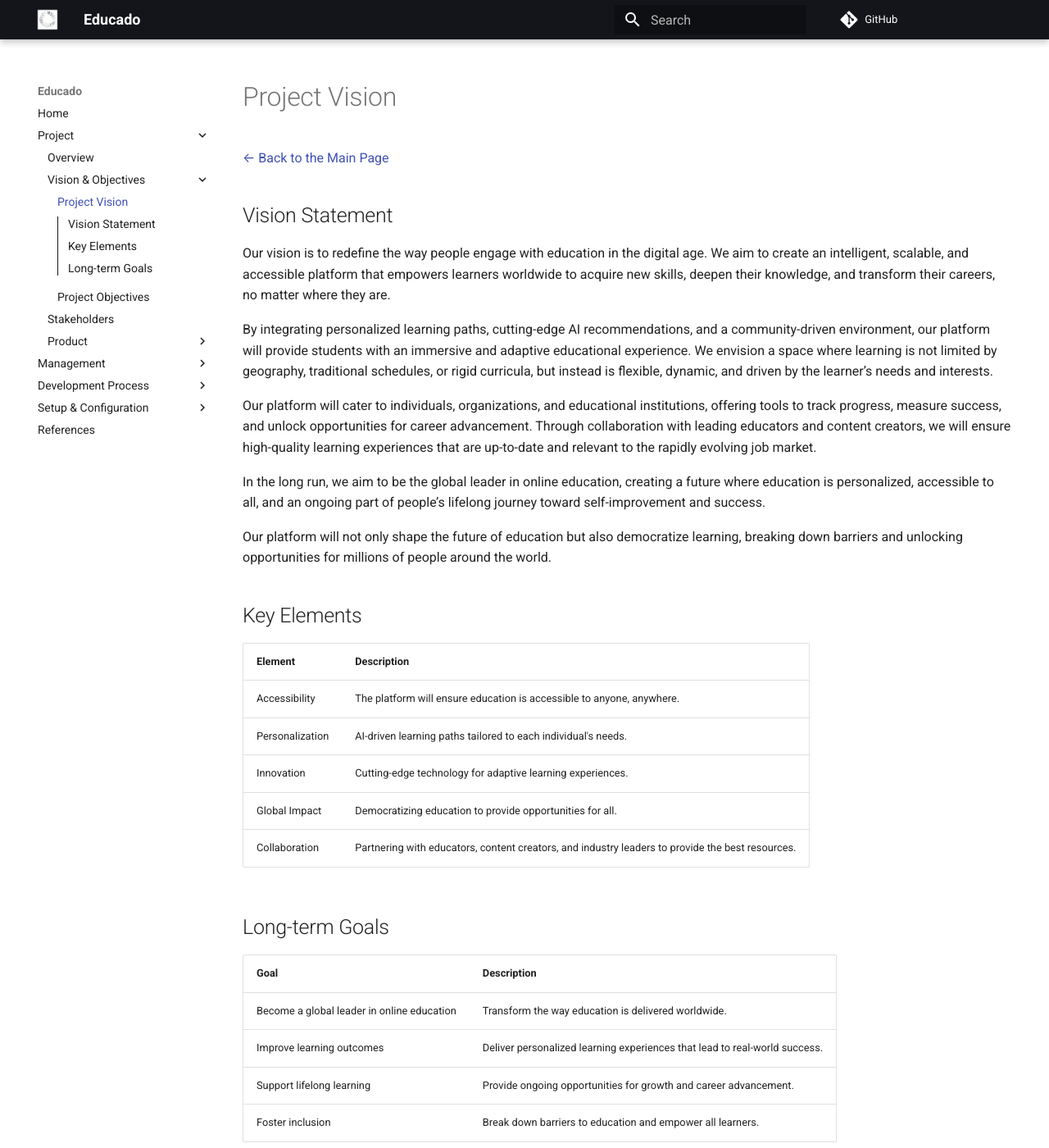
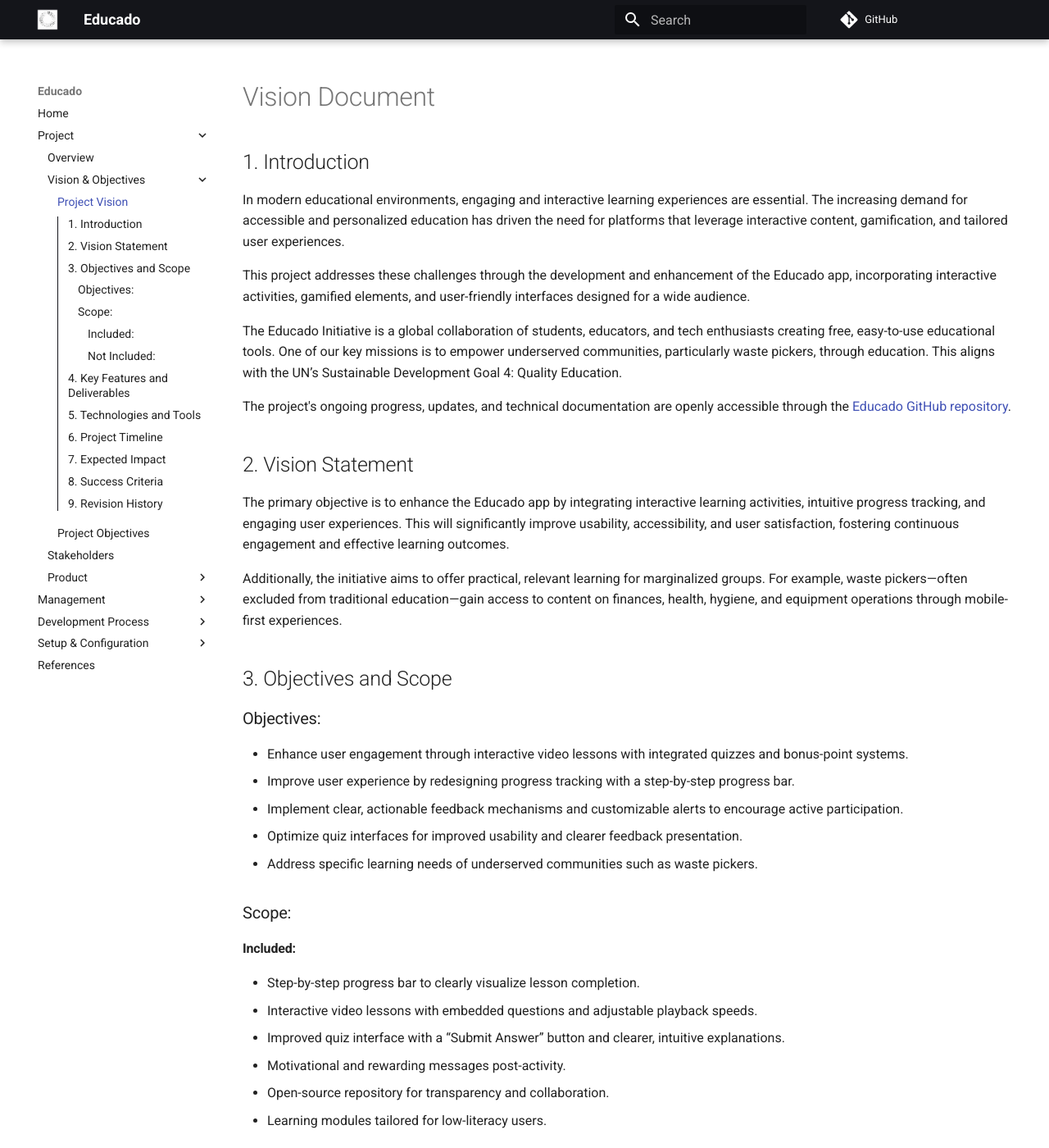
Before and after one commit to ErasmusEgalitarian/educado-docs, an MkDocs documentation site: the page built from docs/project/vision-objectives/vision.md, in a window 1280 px wide and 1400 px high. Shown: the whole window at 82% size. Built offline with MkDocs 1.6.1 and Material for MkDocs 9.7.7, drawn with Linux system fonts in a browser that asks for light colours; comment, search, counter and statistics services are not loaded; some of the changed text lies outside the part shown.

Commit message:
[DOCS] Initial commit of Educado project vision document
This commit introduces the first version of the Educado project vision document.
It outlines the project's purpose, objectives, scope, key features, expected impact,
technological stack, and alignment with SDG goals. The document also emphasizes
the platform's social mission of supporting underserved communities such as waste pickers.

```diff
--- a/docs/project/vision-objectives/vision.md
+++ b/docs/project/vision-objectives/vision.md
@@ -1,47 +1,104 @@
+# Vision Document
 
-# Project Vision
+## 1. Introduction
 
-[← Back to the Main Page](../../index.md)
+In modern educational environments, engaging and interactive learning experiences are essential. The increasing demand for accessible and personalized education has driven the need for platforms that leverage interactive content, gamification, and tailored user experiences.
 
-## Vision Statement
+This project addresses these challenges through the development and enhancement of the Educado app, incorporating interactive activities, gamified elements, and user-friendly interfaces designed for a wide audience.
 
-Our vision is to redefine the way people engage with education in the digital age. We aim to create an intelligent, scalable, and accessible platform that empowers learners worldwide to acquire new skills, deepen their knowledge, and transform their careers, no matter where they are.
+The Educado Initiative is a global collaboration of students, educators, and tech enthusiasts creating free, easy-to-use educational tools. One of our key missions is to empower underserved communities, particularly waste pickers, through education. This aligns with the UN’s Sustainable Development Goal 4: Quality Education.
 
-By integrating personalized learning paths, cutting-edge AI recommendations, and a community-driven environment, our platform will provide students with an immersive and adaptive educational experience. We envision a space where learning is not limited by geography, traditional schedules, or rigid curricula, but instead is flexible, dynamic, and driven by the learner’s needs and interests.
+The project's ongoing progress, updates, and technical documentation are openly accessible through the [Educado GitHub repository](https://github.com/Educado-App).
 
-Our platform will cater to individuals, organizations, and educational institutions, offering tools to track progress, measure success, and unlock opportunities for career advancement. Through collaboration with leading educators and content creators, we will ensure high-quality learning experiences that are up-to-date and relevant to the rapidly evolving job market.
+## 2. Vision Statement
 
-In the long run, we aim to be the global leader in online education, creating a future where education is personalized, accessible to all, and an ongoing part of people’s lifelong journey toward self-improvement and success.
+The primary objective is to enhance the Educado app by integrating interactive learning activities, intuitive progress tracking, and engaging user experiences. This will significantly improve usability, accessibility, and user satisfaction, fostering continuous engagement and effective learning outcomes.
 
-Our platform will not only shape the future of education but also democratize learning, breaking down barriers and unlocking opportunities for millions of people around the world.
+Additionally, the initiative aims to offer practical, relevant learning for marginalized groups. For example, waste pickers—often excluded from traditional education—gain access to content on finances, health, hygiene, and equipment operations through mobile-first experiences.
 
-## Key Elements
+## 3. Objectives and Scope
 
-| Element         | Description                                                                                      |
-| --------------- | ------------------------------------------------------------------------------------------------ |
-| Accessibility   | The platform will ensure education is accessible to anyone, anywhere.                            |
-| Personalization | AI-driven learning paths tailored to each individual's needs.                                    |
-| Innovation      | Cutting-edge technology for adaptive learning experiences.                                       |
-| Global Impact   | Democratizing education to provide opportunities for all.                                        |
-| Collaboration   | Partnering with educators, content creators, and industry leaders to provide the best resources. |
+### Objectives:
+- Enhance user engagement through interactive video lessons with integrated quizzes and bonus-point systems.
+- Improve user experience by redesigning progress tracking with a step-by-step progress bar.
+- Implement clear, actionable feedback mechanisms and customizable alerts to encourage active participation.
+- Optimize quiz interfaces for improved usability and clearer feedback presentation.
+- Address specific learning needs of underserved communities such as waste pickers.
 
-## Long-term Goals
+### Scope:
+#### Included:
+- Step-by-step progress bar to clearly visualize lesson completion.
+- Interactive video lessons with embedded questions and adjustable playback speeds.
+- Improved quiz interface with a “Submit Answer” button and clearer, intuitive explanations.
+- Motivational and rewarding messages post-activity.
+- Open-source repository for transparency and collaboration.
+- Learning modules tailored for low-literacy users.
 
-| Goal                                       | Description                                                                |
-| ------------------------------------------ | -------------------------------------------------------------------------- |
-| Become a global leader in online education | Transform the way education is delivered worldwide.                        |
-| Improve learning outcomes                  | Deliver personalized learning experiences that lead to real-world success. |
-| Support lifelong learning                  | Provide ongoing opportunities for growth and career advancement.           |
-| Foster inclusion                           | Break down barriers to education and empower all learners.                 |
+#### Not Included:
+- Comprehensive backend architecture changes.
+- Full redesign of all app interfaces (focus is on targeted usability improvements).
+- Non-educational components or unrelated app functionality enhancements.
 
-# Revision History
+## 4. Key Features and Deliverables
 
-| Date       | Version | Changes                           | Authors |
-| ---------- | ------- | --------------------------------- | ------- |
-| 02/04/2024 | 0.1     | Document creation                 |         |
-| 06/04/2024 | 0.2     | Topics 1.1, 1.2, 1.3, and 3       |         |
-| 16/04/2024 | 0.3     | Documentation on Git Pages        |         |
-| 09/09/2024 | 0.4     | Updated technologies and app type |         |
-| 09/09/2024 | 0.5     | Technology adjustments            |         |
+| Feature                     | Description                                                                                 |
+|-----------------------------|---------------------------------------------------------------------------------------------|
+| Step-by-step Progress Bar   | Clear visualization of users' progress through lessons, improving engagement and motivation.|
+| Interactive Video Lessons   | Embedded interactive elements, adjustable playback speed, and integrated quizzes.           |
+| Enhanced Quiz Experience    | Redesigned quizzes with intentional answer submissions and clearer explanations.            |
+| Motivational Feedback       | Positive reinforcement messages to enhance user motivation and engagement.                  |
+| Community-Centered Content  | Modules on health, finance, and safety designed for waste pickers and low-literacy users.    |
+| Documentation and Guides    | Detailed documentation on updated features and user instructions.                           |
+| GitHub Repository           | Public access to codebase, updates, and community collaboration: [Educado GitHub](https://github.com/Educado-App) |
 
-[← Back to the Main Page](../../index.md)
+## 5. Technologies and Tools
+
+| Technology Area    | Tools and Frameworks           |
+|--------------------|--------------------------------|
+| Frontend           | React.js, D3.js                |
+| Backend            | Python (Flask/FastAPI), Docker |
+| Database           | PostgreSQL, MongoDB            |
+| Alerting Framework | SMTP, Twilio (SMS), Slack API  |
+| Repository Hosting | GitHub                         |
+
+## 6. Project Timeline
+
+| Phase    | Duration    | Tasks                                                                                          |
+|----------|-------------|------------------------------------------------------------------------------------------------|
+| Phase 1  | 0-2 months  | Research, prototype design of progress bar and interactive video features.                     |
+| Phase 2  | 2-4 months  | Development of interactive lessons and integration of quizzes.                                 |
+| Phase 3  | 4-6 months  | Enhanced quiz interface, motivational messaging implementation, UI optimization.               |
+| Phase 4  | 6-8 months  | Deployment, feedback collection, iterative improvements based on user interaction data.        |
+
+## 7. Expected Impact
+
+| Benefit                   | Description                                                                           |
+|---------------------------|---------------------------------------------------------------------------------------|
+| Enhanced Engagement       | Increased user interaction and continuous learning through interactive features.      |
+| Improved Usability        | Clearer progress tracking and intuitive navigation enhancing overall user experience. |
+| Motivational Environment  | Positive reinforcement driving sustained user participation and satisfaction.         |
+| Flexible Learning         | Adjustable learning pace accommodating diverse user preferences and learning styles.  |
+| Social Inclusion          | Educational empowerment for underserved groups like waste pickers.                    |
+| Effective Knowledge Retention| Improved learning outcomes through interactive content and clearer feedback.          |
+
+## 8. Success Criteria
+
+| Criteria             | Description                                                                      |
+|----------------------|----------------------------------------------------------------------------------|
+| User Engagement      | Increased active participation and course completion rates.                      |
+| User Satisfaction    | High positive feedback ratings on usability and interactivity from user surveys. |
+| Functional Integrity | Successful integration and functionality of new interactive features.            |
+| Community Impact     | Active use and positive feedback from low-literacy and marginalized communities. |
+
+## 9. Revision History
+
+| Date       | Version | Changes made                                      | Authors |
+|------------|---------|---------------------------------------------------|---------|
+| 02/04/2024 | 0.1     | Document creation                                 |         |
+| 06/04/2024 | 0.2     | Topics 1.1, 1.2, 1.3, and 3                       |         |
+| 16/04/2024 | 0.3     | Documentation published on Git Pages              |         |
+| 09/09/2024 | 0.4     | Updated technologies and app type                 |         |
+| 09/09/2024 | 0.5     | Technology adjustments                            |         |
+| 28/03/2025 | 0.6     | Integrated features from Vivae insights           |         |
+| 28/03/2025 | 0.7     | GitHub repo, dev transparency and open collaboration added |         |
+| 28/03/2025 | 0.8     | Added Educado Initiative context and community mission |         |
```
